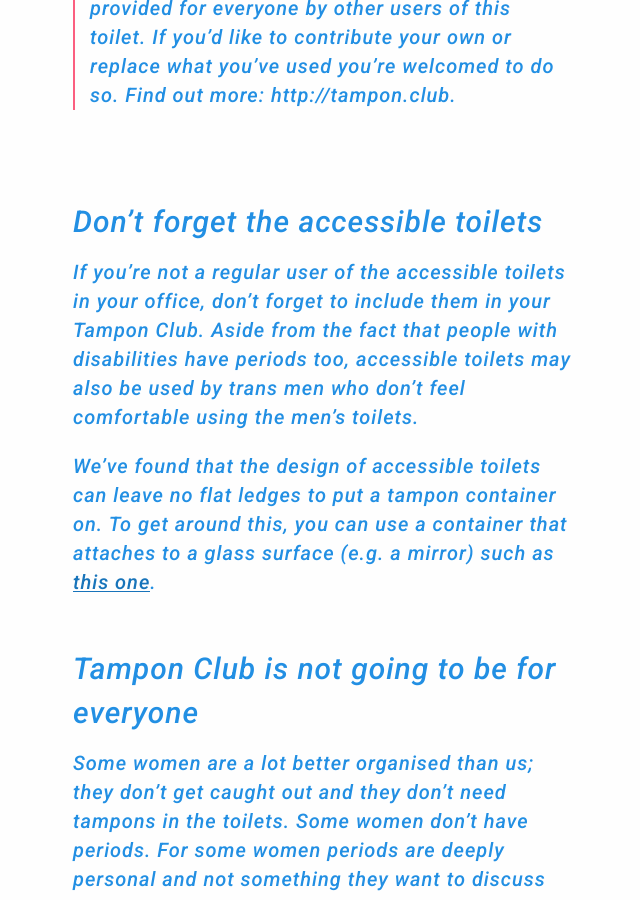
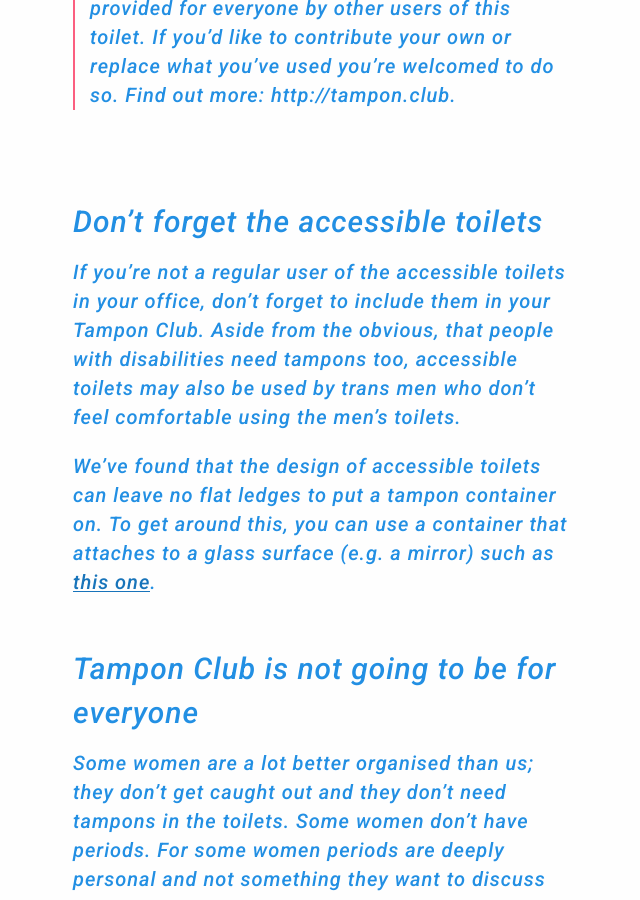
Before and after one commit to alicebartlett/tamponclub, a Jekyll site: the page built from setting-up.md, in a window 1280 px wide and 900 px high, scrolled down 1759 px. Shown: the whole window, without its empty margins (442-1082 px from the left). Built offline with Jekyll 4.4.1, drawn with Linux system fonts in a browser that asks for light colours.

Commit message:
Update setting-up.md

```diff
--- a/setting-up.md
+++ b/setting-up.md
@@ -25,7 +25,7 @@
 > Hello! These tampons and sanitary towels are provided for everyone by other users of this toilet. If you'd like to contribute your own or replace what you've used you're welcomed to do so. Find out more: http://tampon.club.
 
 ## Don't forget the accessible toilets
-If you're not a regular user of the accessible toilets in your office, don't forget to include them in your Tampon Club. Aside from the fact that people with disabilities have periods too, accessible toilets may also be used by trans men who don't feel comfortable using the men's toilets.
+If you're not a regular user of the accessible toilets in your office, don't forget to include them in your Tampon Club. Aside from the obvious, that people with disabilities need tampons too, accessible toilets may also be used by trans men who don't feel comfortable using the men's toilets.
 
 We've found that the design of accessible toilets can leave no flat ledges to put a tampon container on. To get around this, you can use a container that attaches to a glass surface (e.g. a mirror) such as [this one](http://www.amazon.co.uk/gp/product/B0014XQC90?psc=1&redirect=true&ref_=oh_aui_detailpage_o00_s00).
 
```
